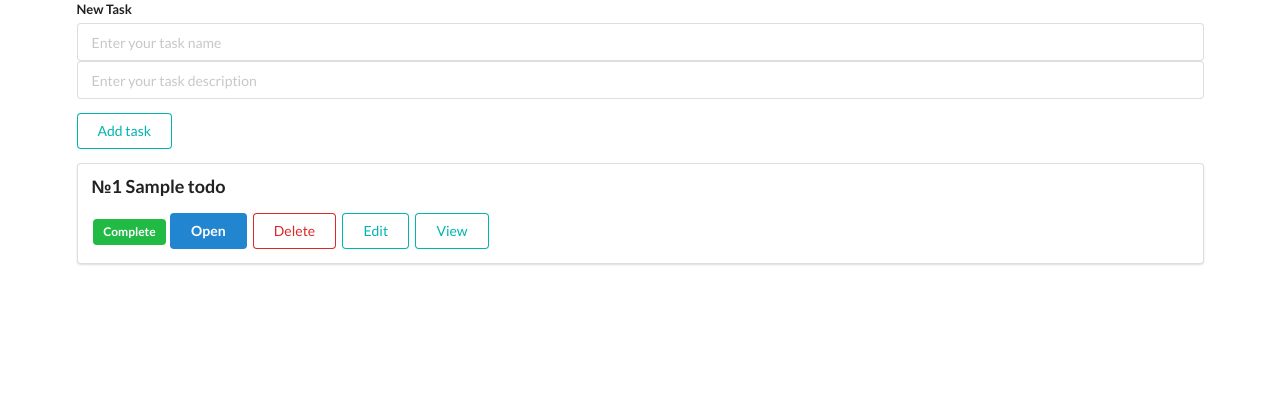
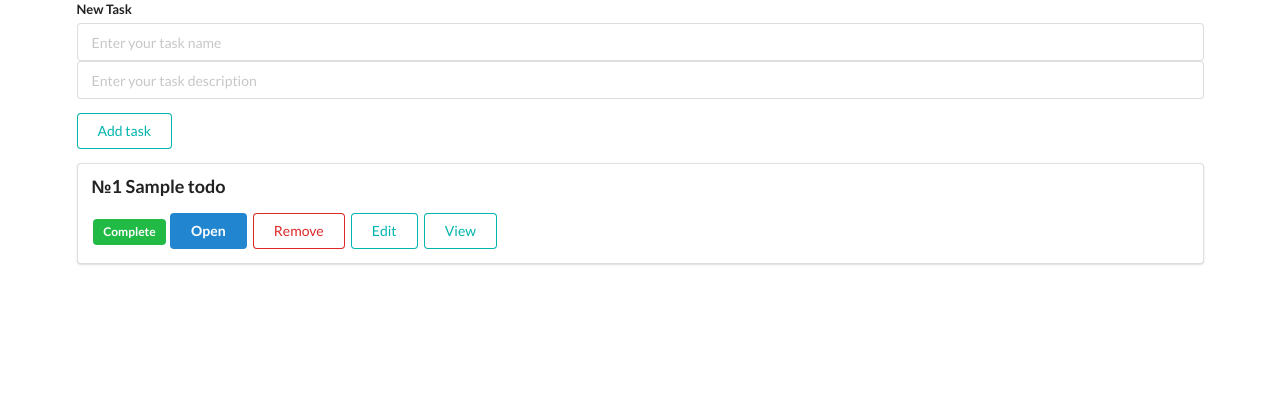
Before and after one commit to Bermet777/Neobis_ToDo_Project_new, a Django app: page / in a window 1280 px wide. Shown: the part 97-500 px from the top of the page. Run offline with Django 4.2, Linux system fonts and the light colour scheme; tables that the repository leaves empty hold one stand-in row (values such as "Sample post").

Commit message:
index.html

```diff
--- a/todoapp/templates/todoapp/index.html
+++ b/todoapp/templates/todoapp/index.html
@@ -26,7 +26,7 @@
     <span class="ui green label">Complete</span>
     <a class="ui blue button" href="{% url 'update' todo_id=todo.id %}">Open</a>
     {% endif %}
-    <a class="ui negative basic button" href="{% url 'delete' todo_id=todo.id %}">Delete</a>
+    <a class="ui negative basic button" href="{% url 'delete' todo_id=todo.id %}">Remove</a>
 
     <a class="ui teal basic button" href="{% url 'edit' todo_id=todo.id %}">Edit</a>
     <a class="ui teal basic button" href="{% url 'view_task' todo_id=todo.id %}">View</a>
```
